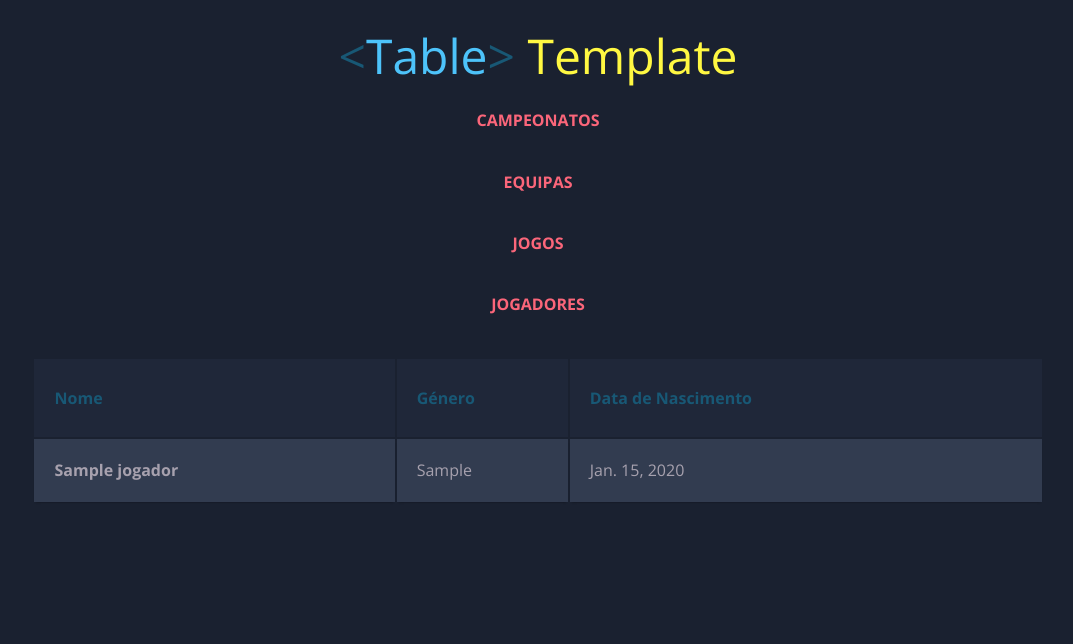
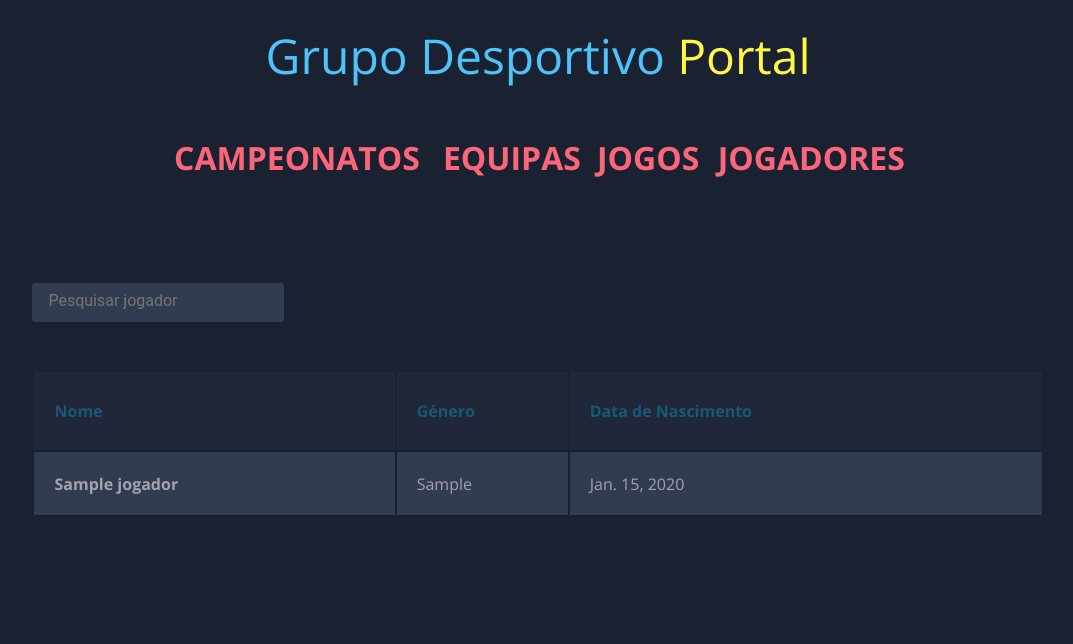
Before and after one commit to OliveiraRP/django-webapp, a Django app: page /jogadores/ in a window 1280 px wide. Shown: the top 644 px of the page, without its empty margins (102-1175 px from the left). Run offline with Django 3.2, Linux system fonts and the light colour scheme; tables that the repository leaves empty hold one stand-in row (values such as "Sample post"); lists and menus that the app fills with data are empty.

Commit message:
Implemented search form

```diff
--- /dev/null
+++ b/src/webapp/jogadores/forms.py
@@ -0,0 +1,5 @@
+from django import forms
+
+class SearchJogadorForm(forms.Form):
+		nome = forms.CharField(label='',
+			widget=forms.TextInput(attrs={'placeholder': 'Pesquisar jogador'}))
--- a/src/webapp/jogadores/views.py
+++ b/src/webapp/jogadores/views.py
@@ -1,13 +1,22 @@
 from django.shortcuts import render
+from .forms import SearchJogadorForm
 from .models import Jogador
 
 # Create your views here.
 def table_jogadores_view(request, *args, **kwargs):
 
-	objects_jogadores = Jogador.objects.raw('SELECT * FROM Jogador')
+	form = SearchJogadorForm()
+	if request.method == 'POST': # Search Form
+		form = SearchJogadorForm(request.POST)
+		query = "SELECT * FROM search_jogador('" + request.POST['nome'] + "')"
+		objects_jogadores = Jogador.objects.raw(query)
+
+	else:
+		objects_jogadores = Jogador.objects.all()
 
 	context = {
-	'objects_jogadores': objects_jogadores,
+		'objects_jogadores': objects_jogadores,
+		'form': form
 	}
 
 	return render(request, "jogadores/table.html", context)
--- a/src/webapp/static/styles.css
+++ b/src/webapp/static/style.css
@@ -9,8 +9,9 @@ body {
   background-color:#1a2130;
 }
 
- a {
-  color: #A7A1AE; text-decoration: none;
+a {
+  color: #A7A1AE;
+  text-decoration: none;
 }
 
 h1 {
@@ -22,7 +23,7 @@ h1 {
 }
 
 h2 {
-  font-size:1em;
+  font-size:2em;
   font-weight: 300;
   text-align: center;
   display: block;
@@ -37,6 +38,12 @@ h2 a {
   color: #FB667A;
   text-decoration: none;
 }
+
+table {
+  width: 60%;
+  margin: 0 auto;
+}
+
 
 .blue { color: #185875; }
 .yellow { color: #FFF842; }
@@ -93,3 +100,29 @@ h2 a {
 .container td:nth-child(4),
 .container th:nth-child(4) { display: none; }
 }
+
+
+form {
+  text-align: left;
+  overflow: hidden;
+  width: 80%;
+  margin: 0 auto;
+  padding: 0 0 2em 0;
+}
+
+input[type=text] {
+  font-family: 'Roboto', sans-serif;
+  color: #333;
+  font-size: 1rem;
+  padding: 0.5rem 1rem;
+  border-radius: 0.2rem;
+  background-color: #323C50;
+  border: none;
+  display: block;
+  border-bottom: 0.3rem solid transparent;
+  transition: all 0.3s;
+}
+
+input[type=submit] {
+  display: none;
+}
--- a/src/webapp/templates/index.html
+++ b/src/webapp/templates/index.html
@@ -2,20 +2,26 @@
 <html lang="en" >
 <head>
   <meta charset="UTF-8">
-  <title>CodePen - &lt;Table&gt; Responsive</title>
+  <title>Portal Grupo Desportivo</title>
 
   {% load static %}
-  <link rel="stylesheet" href="{% static '/styles.css' %}">
+  <link rel="stylesheet" href="{% static '/style.css' %}">
 
 </head>
 <body>
 <!-- partial:index.partial.html -->
-<h1><span class="blue">&lt;</span>Table<span class="blue">&gt;</span> <span class="yellow">Template</pan></h1>
+<h1><span class="blue"></span>Grupo Desportivo<span class="blue"></span> <span class="yellow">Portal</span></h1>
 
-<h2><a href="/campeonatos">Campeonatos</a></h2>
-<h2><a href="/equipas">Equipas</a></h2>
-<h2><a href="/jogos">Jogos</a></h2>
-<h2><a href="/jogadores">Jogadores</a></h2>
+<table>
+	<thead>
+		<tr>
+			<th><h2><a href="/campeonatos">Campeonatos</a></h2></th>
+			<th><h2><a href="/equipas">Equipas</a></h2></th>
+			<th><h2><a href="/jogos">Jogos</a></h2></th>
+			<th><h2><a href="/jogadores">Jogadores</a></h2></th>
+		</tr>
+	</thead>
+</table>
 
 {% block content %}
 {% endblock %}
--- a/src/webapp/templates/jogadores/table.html
+++ b/src/webapp/templates/jogadores/table.html
@@ -1,6 +1,12 @@
 {% extends 'index.html' %}
 
 {% block content %}
+
+<form method="POST"> {% csrf_token %}
+	{{ form.as_p }}
+	<input type='submit'/>
+</form>
+
 <table class="container">
 	<thead>
 		<tr>
```
